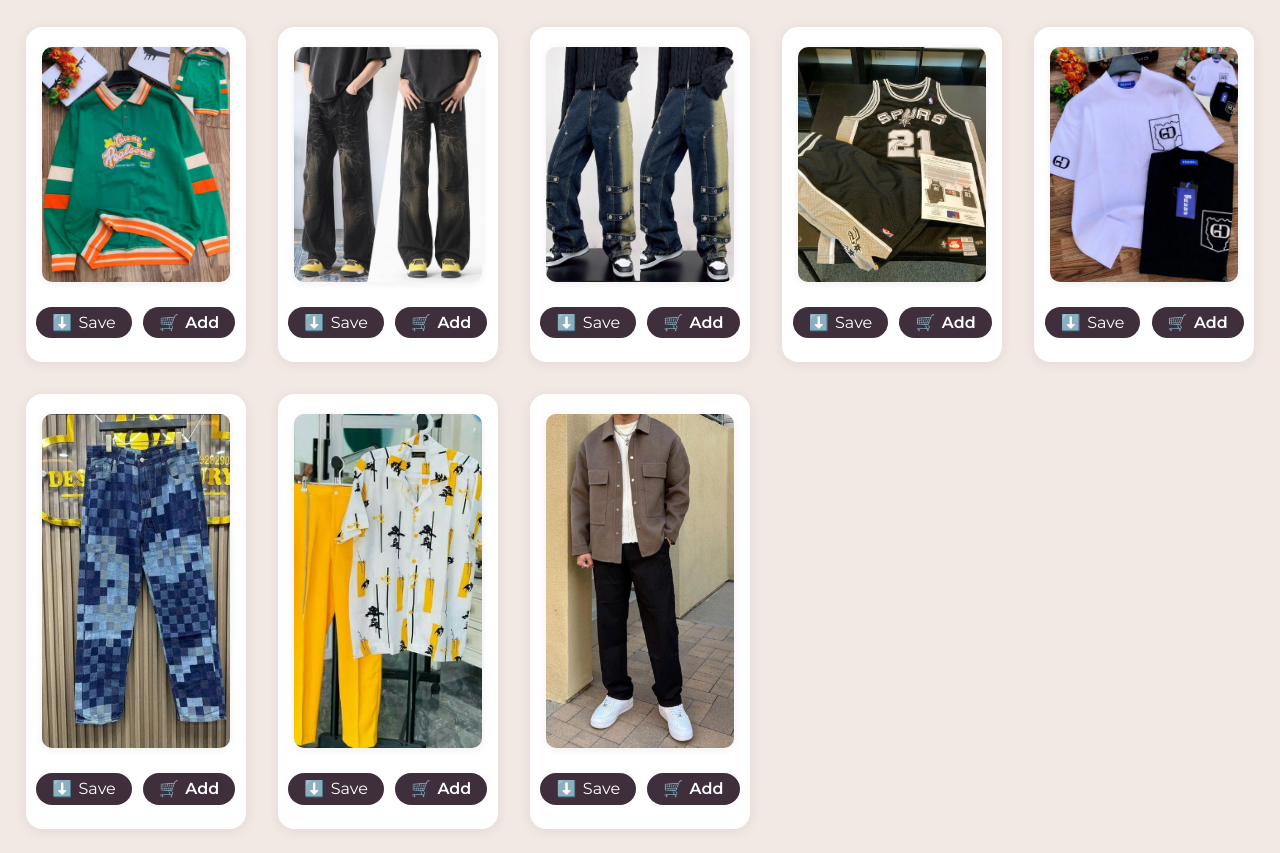
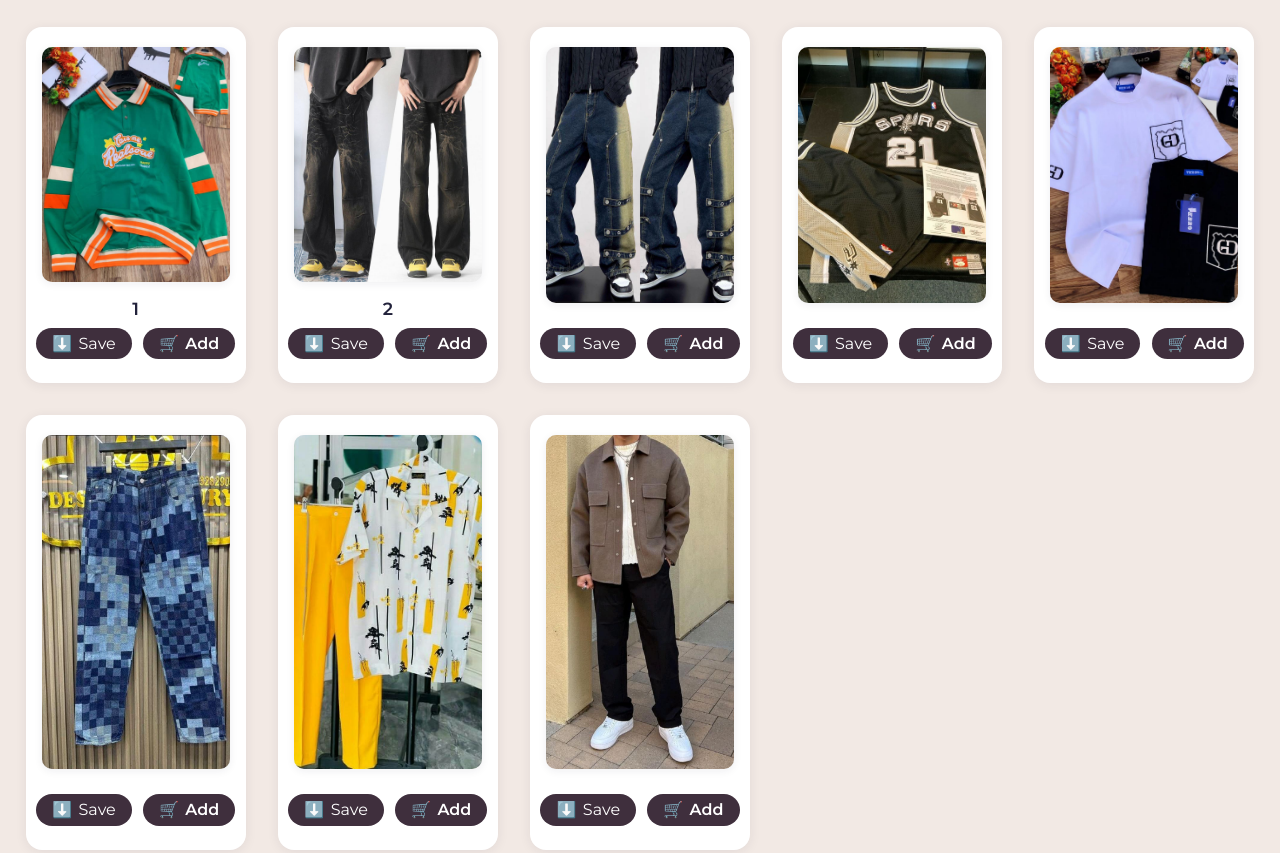
Before and after one commit to mywebsite-web/enny-gold-collection, a plain HTML site: page index.html in a window 1280 px wide. Shown: the part 945-1798 px from the top of the page. Drawn offline with Linux system fonts and the light colour scheme.

Commit message:
Update index.html

```diff
--- a/index.html
+++ b/index.html
@@ -626,15 +626,15 @@ Footwear. Essentials. Gift-ready surprises.</p>
         </div>
     </div>
     <!-- Floating WhatsApp Button -->
-    <a class="floating-whatsapp" href="https://wa.me/08145968209?text=Hi%20Enny%20Store!%20I%20have%20a%20question." target="_blank" title="Chat on WhatsApp">
+    <a class="floating-whatsapp" href="https://wa.me/08145968209?text=Hi%20Enny%20Store!%20I%20want%20to%20order." target="_blank" title="Chat on WhatsApp">
         <span>💬</span>
     </a>
     <script>
         // --- Product Data ---
         const products = [
             // Men
-            {id:'m1', title:'', img:'mm1.jpeg', category:'men', tags:'jacket denim men',},
-            {id:'m1', title:'', img:'mm2.jpeg', category:'men', tags:'jacket denim men',},
+            {id:'m1', title:'1', img:'mm1.jpeg', category:'men', tags:'jacket denim men',},
+            {id:'m1', title:'2', img:'mm2.jpeg', category:'men', tags:'jacket denim men',},
             {id:'m1', title:'', img:'mm3.jpeg', category:'men', tags:'jacket denim men',},
             {id:'m1', title:'', img:'mm4.jpeg', category:'men', tags:'jacket denim men',},
             {id:'m1', title:'', img:'mm5.jpeg', category:'men', tags:'jacket denim men',},
```
